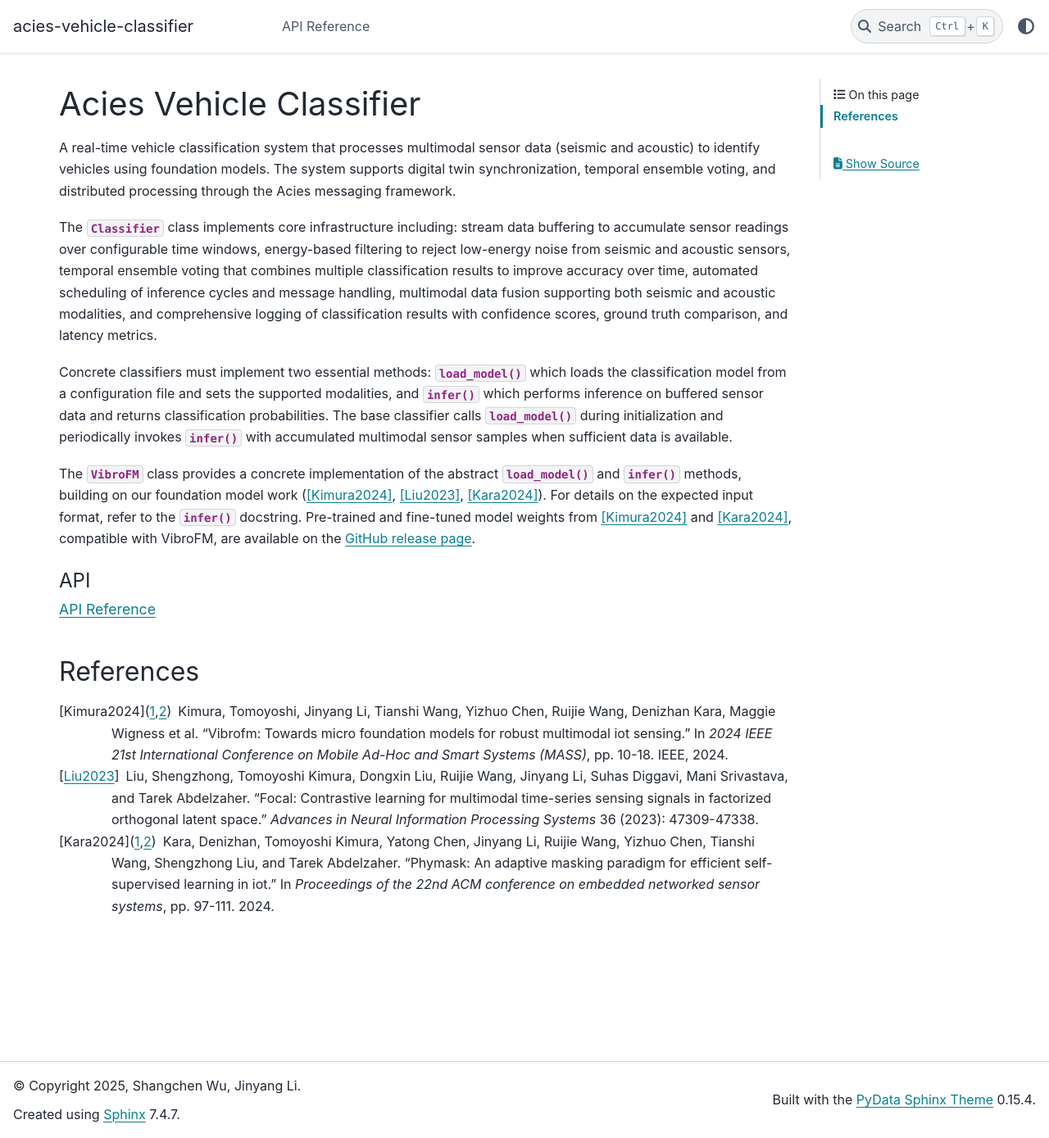
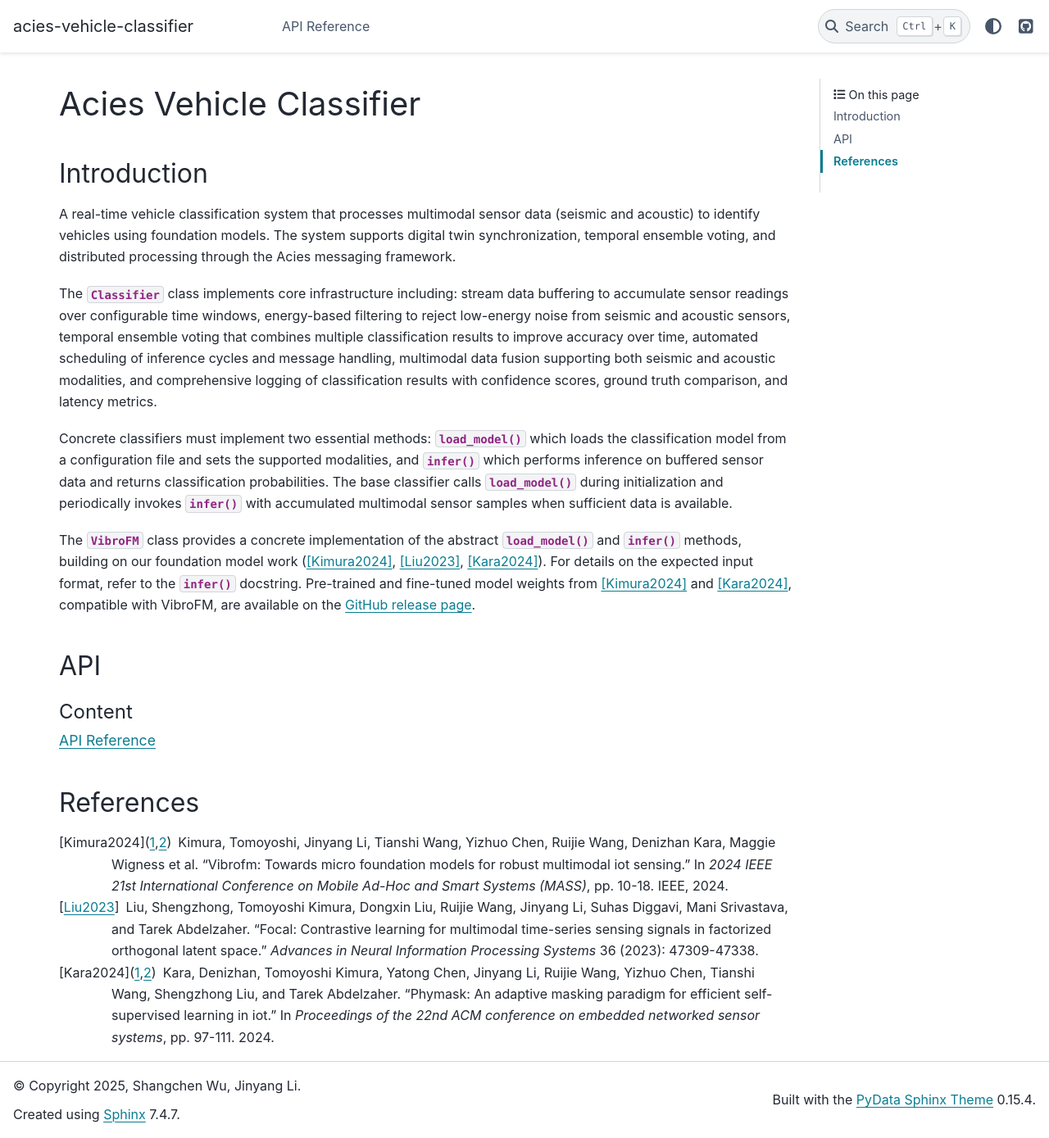
Before and after one commit to acies-os/vehicle-classifier, a Sphinx documentation site: the page built from docs/source/index.rst, in a window 1280 px wide and 1389 px high. Shown: the whole window at 82% size. Built offline with Sphinx 7.4.7 and the PyData theme 0.15.4, drawn with Linux system fonts in a browser that asks for light colours.

Commit message:
Better page organization

```diff
--- a/docs/source/conf.py
+++ b/docs/source/conf.py
@@ -17,7 +17,7 @@ extensions = [
     'sphinx.ext.autodoc',
     'sphinx.ext.autosummary',
     'sphinx.ext.napoleon',
-    'sphinx.ext.viewcode',
+    # 'sphinx.ext.viewcode',
     'sphinx.ext.intersphinx',
     'sphinx_copybutton',
     'sphinx_autodoc_typehints',
@@ -54,11 +54,12 @@ intersphinx_mapping = {
 }
 
 # PyData theme options (nice sidebar + GitHub link)
+html_show_sourcelink = False
 html_theme_options = {
     'navigation_depth': 4,
     'show_prev_next': False,
     'logo': {'text': 'acies-vehicle-classifier'},
-    # "github_url": "https://github.com/your/repo",
+    'github_url': 'https://github.com/acies-os/vehicle-classifier',
     'show_toc_level': 3,
 }
 
--- a/docs/source/index.rst
+++ b/docs/source/index.rst
@@ -5,6 +5,9 @@
 
 Acies Vehicle Classifier
 ========================
+
+Introduction
+------------
 
 A real-time vehicle classification system that processes multimodal sensor data
 (seismic and acoustic) to identify vehicles using foundation models. The system
@@ -43,9 +46,12 @@ and fine-tuned model weights from [Kimura2024]_ and [Kara2024]_, compatible with
 VibroFM, are available on the `GitHub release page
 <https://github.com/acies-os/vehicle-classifier/releases>`_.
 
+API
+---
+
 .. toctree::
    :maxdepth: 3
-   :caption: API
+   :caption: Content
 
    api
 
```
